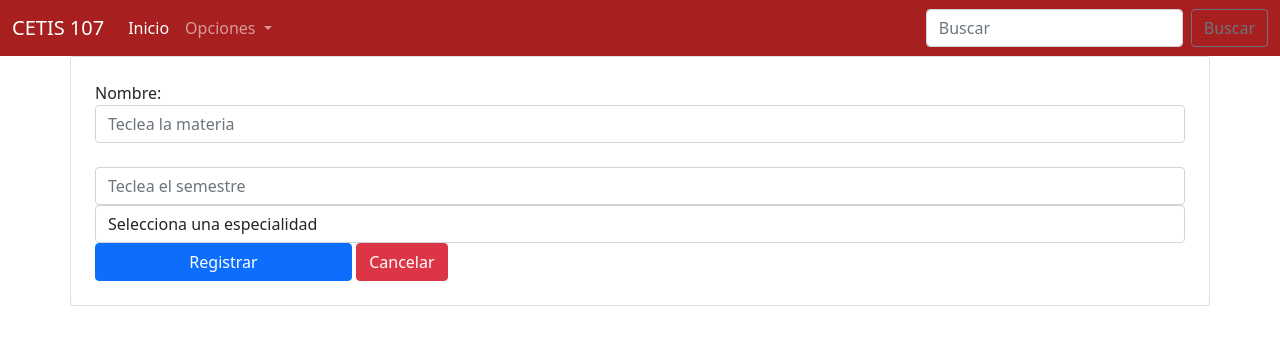
After one commit to yetimoreno777/webybasededatos2023, a PHP site: page /RegistrarMaterias.php in a window 1280 px wide. The commit adds this page. Shown: the top 345 px of the page. Run offline with PHP 8.4, Linux system fonts and the light colour scheme; some libraries are stand-ins or nearby versions.

Commit message:
Practica 06/11/2023

```diff
--- /dev/null
+++ b/Parcial3/RegistrarMaterias.php
@@ -0,0 +1,43 @@
+<!DOCTYPE html>
+<html lang="en">
+<head>
+    <meta charset="UTF-8">
+    <meta name="viewport" content="width=device-width, initial-scale=1.0">
+    <title>Registrar materias</title>
+    <link rel="stylesheet" href="css/bootstrap.css">
+    <script src="code.jquery.com_jquery-3.7.1.min"></script>
+</head>
+<body>
+    <?php include 'menu.php'; ?>
+
+    <div class="container">
+        <div class="row">
+            <div class="col-12 card p-4">
+                <div class="form-group">
+                    <label for="nombre">Nombre:</label>
+                    <input type="text" name="nombre" class="form-control" placeholder="Teclea la materia"  id="">
+                </div>
+                <div class="class-group">
+                    <label for="semestre"></label>
+                    <input type="number" name="semestre" class="form-control" placeholder="Teclea el semestre" id="">
+                </div>
+                <div class="form-group">
+                    <select name="especialidad" class="form-control" id="">
+                        <option value="">Selecciona una especialidad</option>
+                        <option value="PROGRAMACION">Programacion</option>
+                        <option value="CONTABILIDAD">Contabilidad</option>
+                        <option value="ELECTRONICA">Electronica</option>
+                        <option value="CONSTRUCCION">Contruccion</option>
+                        <option value="OFIMATICA">Ofimatica</option>
+                    </select>
+                </div>
+                <div>
+                    <input type="text" class="btn btn-primary" value="Registrar" name="" id="">
+                    <a href="ConsultarMaterias.php" class="btn btn-danger">Cancelar</a>
+                </div>
+            </div>
+        </div>
+    </div>
+<script src="js/bootstrap.js"></script>
+</body>
+</html>
--- a/Parcial3/menu.php
+++ b/Parcial3/menu.php
@@ -15,9 +15,11 @@
           </a>
           <ul class="dropdown-menu" aria-labelledby="navbarDropdown">
             <li><a class="dropdown-item" href="inicio.php">Inicio</a></li>
+            <li><hr class="dropdown-divider"></li>
             <li><a class="dropdown-item" href="consultarAlumnos.php">Consultar alumnos</a></li>
-            <li><hr class="dropdown-divider"></li>
             <li><a class="dropdown-item" href="RegistrarAlumno.php">Registar alumno</a></li>
+            <li><a class="dropdown-item" href="consultarMaterias.php">Consultar materias</a></li>
+            <li><a class="dropdown-item" href="RegistrarMaterias.php">Registar materias</a></li>
           </ul>
         </li>
       </ul>
```
Also changed, not shown: Parcial3/cetis107.sql (+33 -5 lines).
